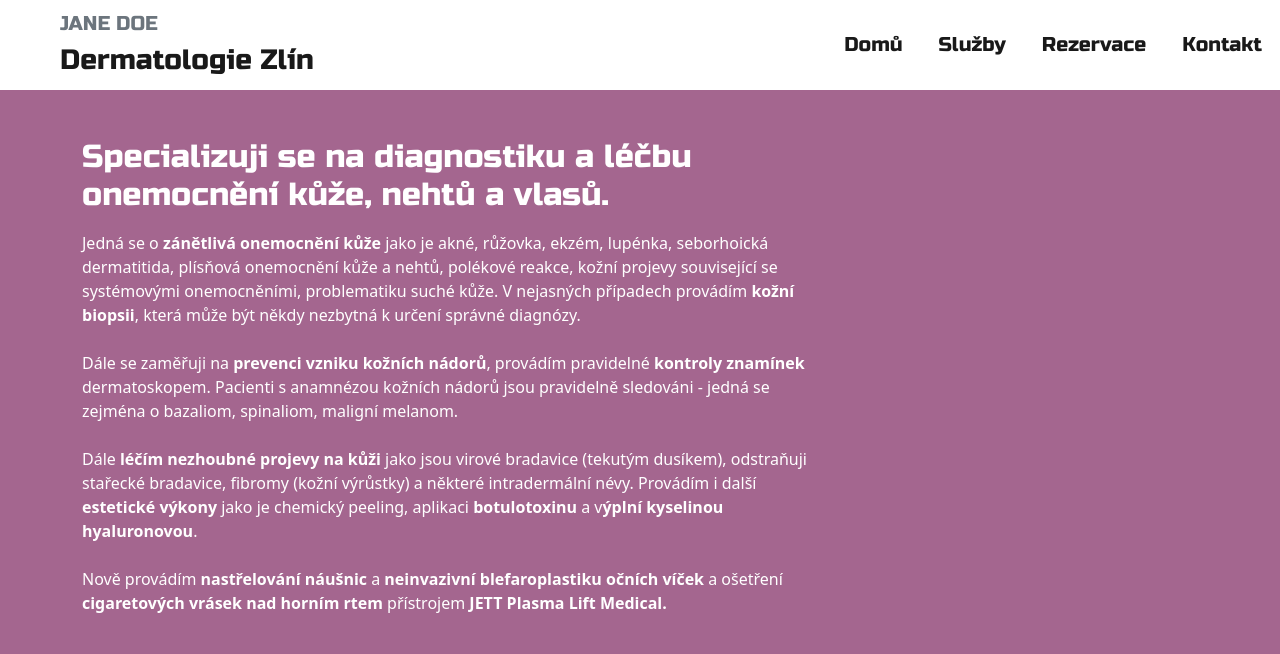
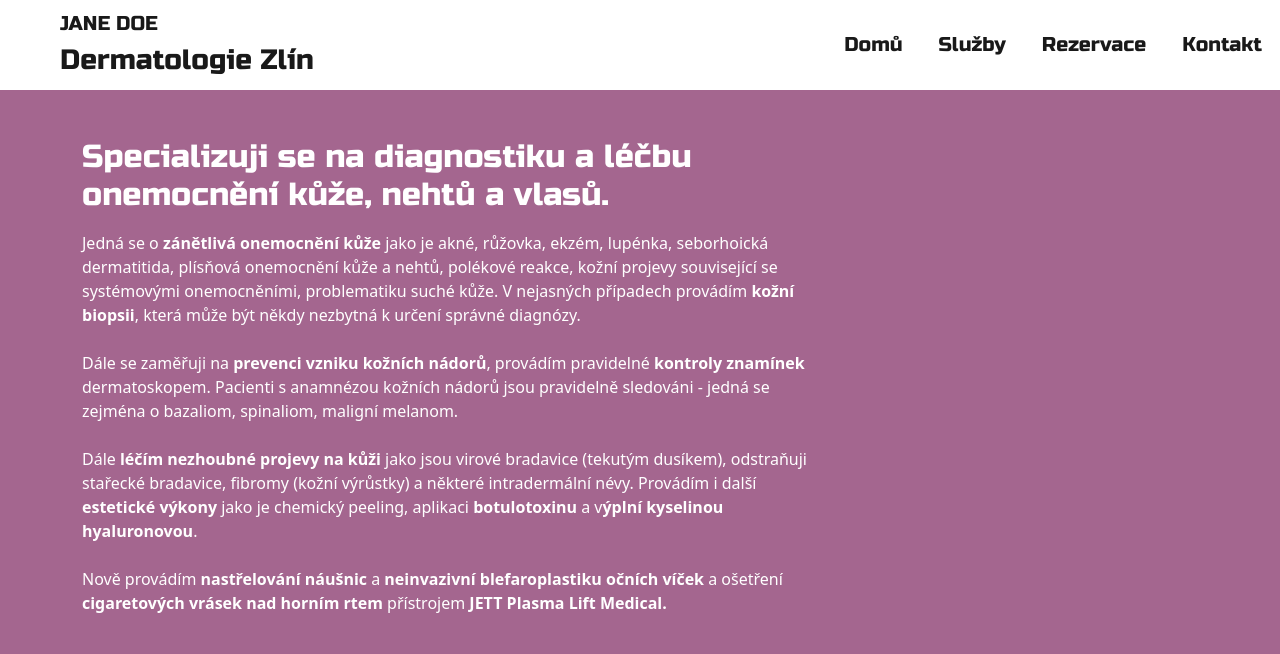
Before and after one commit to michalzbranek/dermatology, a Django app: page /derma/ in a window 1280 px wide. Shown: the top 654 px of the page. Run offline with Django 3.2, Linux system fonts and the light colour scheme.

Commit message:
Update base_generic.html

```diff
--- a/derma/templates/base_generic.html
+++ b/derma/templates/base_generic.html
@@ -17,7 +17,7 @@
   <body>
         <nav class="navbar navbar-expand-lg navbar-light fixed-top bg-light p-0" style="background-color: white !important;">
             <div class="container-fluid pe-0">
-              <a class="navbar-brand ms-5 fs-3" id="brand" href=""><p class="text-secondary fs-5 m-0 p-0">JANE DOE</p>Dermatologie Zlín</a>
+              <a class="navbar-brand ms-5 fs-3" id="brand" href=""><p class="fs-5 m-0 p-0">JANE DOE</p>Dermatologie Zlín</a>
               <button class="navbar-toggler" type="button" data-bs-toggle="collapse" data-bs-target="#navbarSupportedContent" aria-controls="navbarSupportedContent" aria-expanded="false" aria-label="Toggle navigation">
                 <span class="navbar-toggler-icon"></span>
               </button>
```
